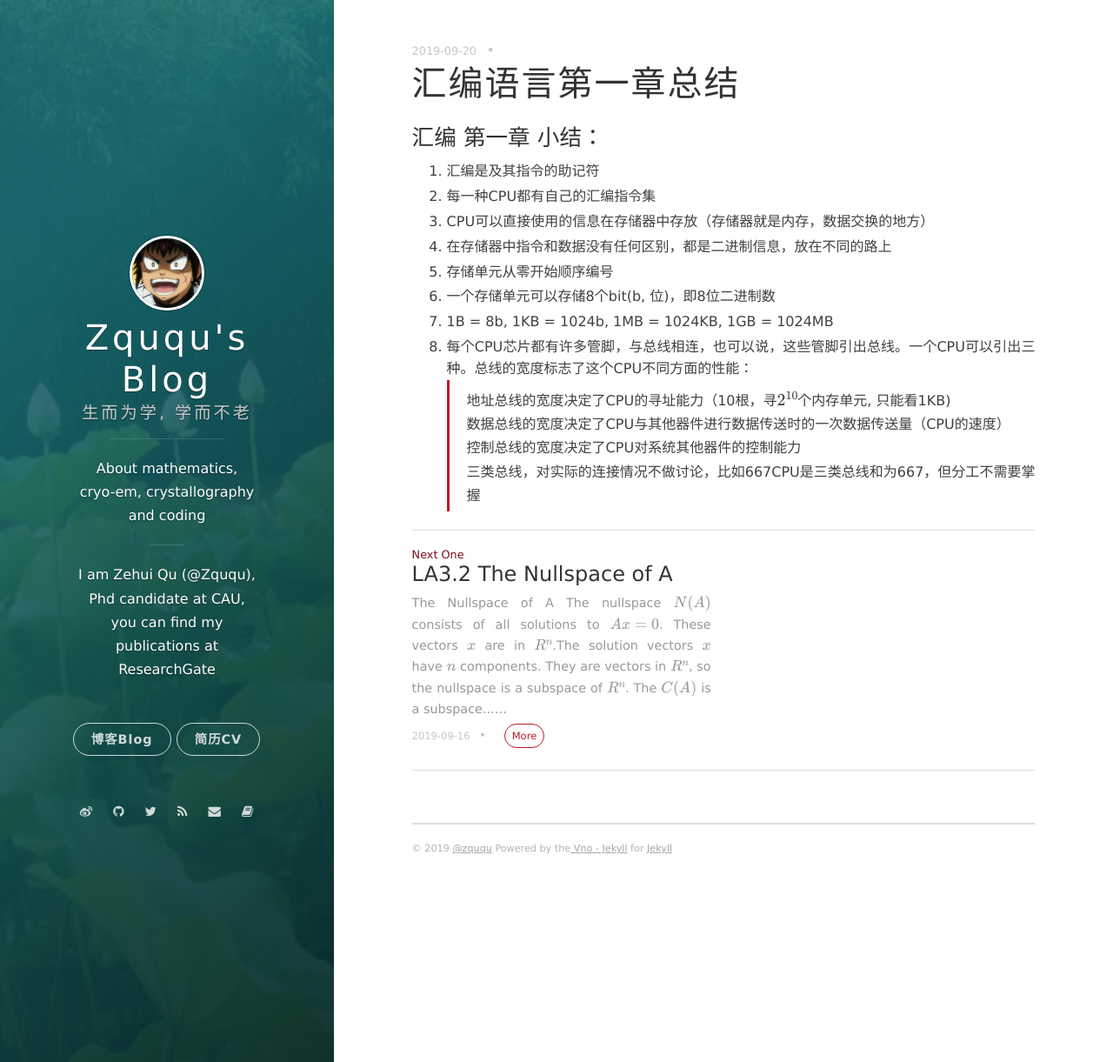
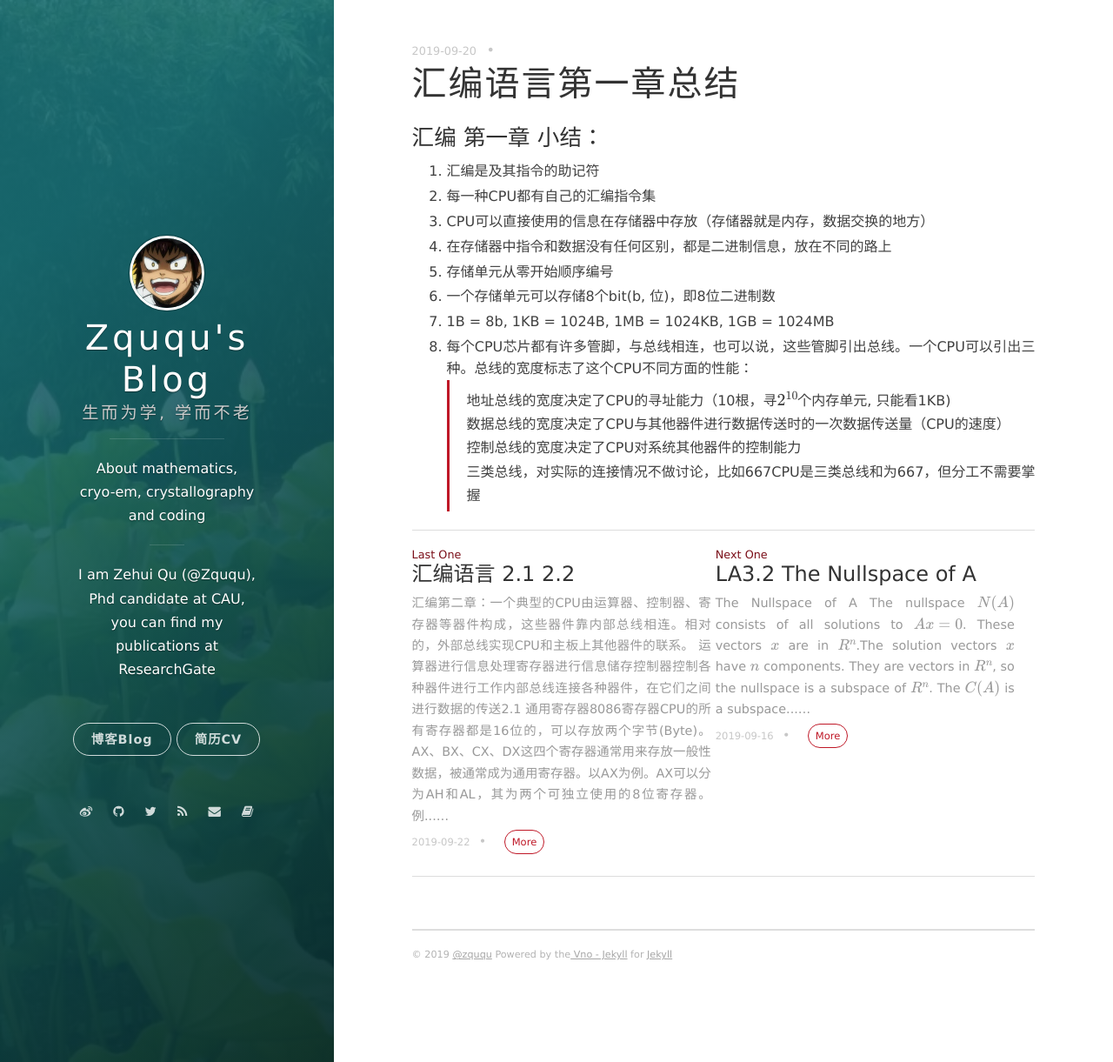
Before and after one commit to onevcat/vno-jekyll, a Jekyll site: the page built from _posts/2019-09-20-assembly-laguage-1.markdown, in a window 1280 px wide and 1221 px high. Shown: the whole window at 87% size. Built offline with Jekyll 4.4.1, drawn with Linux system fonts in a browser that asks for light colours; nearby versions of some CDN libraries; formulas are drawn with MathJax 3; comment, search, counter and statistics services are not loaded.

Commit message:
new post 0921

```diff
--- a/_posts/2019-09-20-assembly-laguage-1.markdown
+++ b/_posts/2019-09-20-assembly-laguage-1.markdown
@@ -11,7 +11,7 @@ date: 2019-09-20 09:22:24.000000000 +09:00
 4. 在存储器中指令和数据没有任何区别，都是二进制信息，放在不同的路上
 5. 存储单元从零开始顺序编号
 6. 一个存储单元可以存储8个bit(b, 位)，即8位二进制数
-7. 1B = 8b, 1KB = 1024b, 1MB = 1024KB, 1GB = 1024MB
+7. 1B = 8b, 1KB = 1024B, 1MB = 1024KB, 1GB = 1024MB
 8. 每个CPU芯片都有许多管脚，与总线相连，也可以说，这些管脚引出总线。一个CPU可以引出三种。总线的宽度标志了这个CPU不同方面的性能：
 > 地址总线的宽度决定了CPU的寻址能力（10根，寻$2^{10}$个内存单元, 只能看1KB)<br>
 > 数据总线的宽度决定了CPU与其他器件进行数据传送时的一次数据传送量（CPU的速度）<br>
--- /dev/null
+++ b/_posts/2019-09-22-assembly-language-2.markdown
@@ -0,0 +1,36 @@
+---
+layout: post
+title: 汇编语言 2.1 2.2
+date: 2019-09-22 09:22:24.000000000 +09:00
+---
+## 汇编第二章：
+一个典型的CPU由运算器、控制器、寄存器等器件构成，这些器件靠内部总线相连。相对的，外部总线实现CPU和主板上其他器件的联系。
+> 运算器进行信息处理<br>
+寄存器进行信息储存<br>
+控制器控制各种器件进行工作<br>
+内部总线连接各种器件，在它们之间进行数据的传送
+
+### 2.1 通用寄存器
+8086寄存器CPU的所有寄存器都是16位的，可以存放两个字节(Byte)。AX、BX、CX、DX这四个寄存器通常用来存放一般性数据，被通常成为通用寄存器。
+
+以AX为例。
+
+AX可以分为AH和AL，其为两个可独立使用的8位寄存器。例如AX中0100111000100000 所代表16进制2E20H, 其可以被分为AH中01001110(4EH)以及AL中00100000(20H)这两个独立的16进制值。
+
+### 2.2 字在寄存器中的存储
+字记为word，由两个字节组成，这两个字节分别称为这个字的高位字节和低位字节。
+关于数制，十六进制一位可以存放4位二进制，而一个内存单元可以存放8位数据, 例如20000写成4E20就可以直观地看出，这个数据是由4E和20两个8位数据构成的，如果AX中存放4E20, 则AH里是4E，AL是20。计算机的数据大多是由1~N个8位数据构成的，而每一位16进制又可以存放两为8进制。
+
+### 2.3 几条汇编指令
+
+mov ax, 18
+
+mov ah, 78
+
+add ax, 8
+
+mov ax, bx
+
+add ax, bx
+
+mov为赋值，add为相加，注意操作方向为从后往前
```
